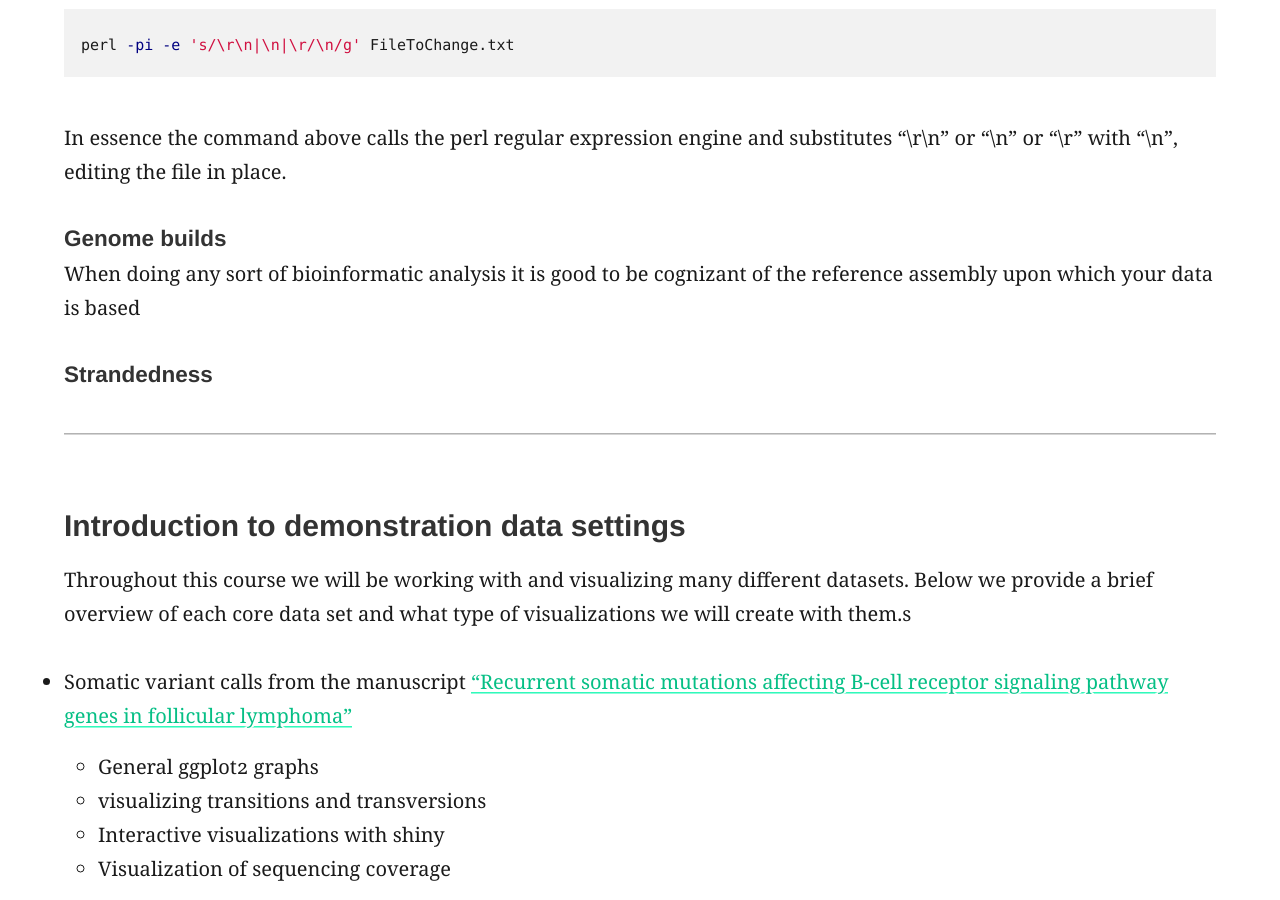
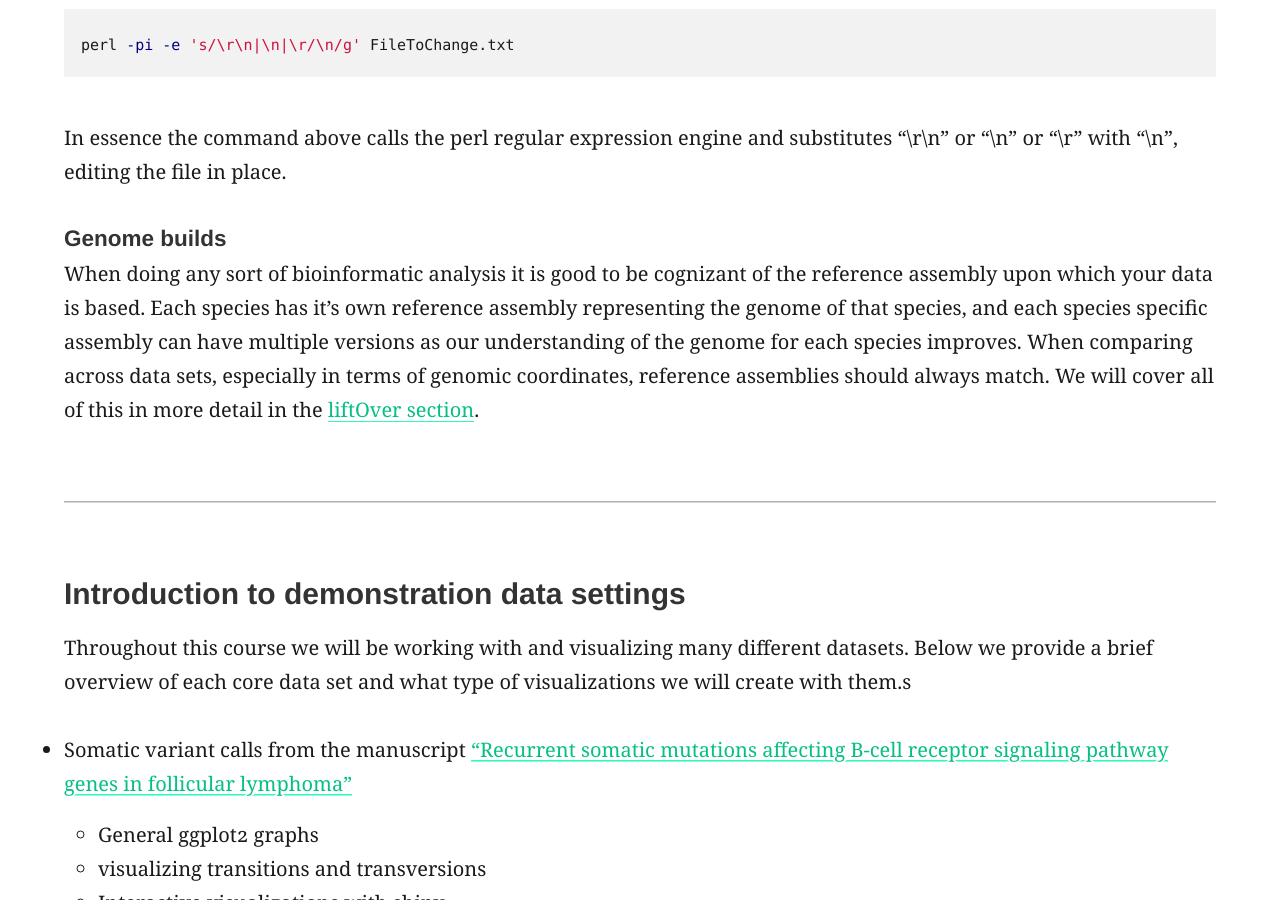
Before and after one commit to griffithlab/genviz.org, a Jekyll site: the page built from _posts/0001-02-01-Review_of_Central_Concepts.md, in a window 1280 px wide and 900 px high, scrolled down 6192 px. Built offline with Jekyll 4.4.1, drawn with Linux system fonts in a browser that asks for light colours; nearby versions of some CDN libraries.

Commit message:
filled in details on reference assemblies

```diff
--- a/_posts/0001-02-01-Review_of_Central_Concepts.md
+++ b/_posts/0001-02-01-Review_of_Central_Concepts.md
@@ -105,9 +105,7 @@ perl -pi -e 's/\r\n|\n|\r/\n/g' FileToChange.txt
 In essence the command above calls the perl regular expression engine and substitutes "\r\n" or "\n" or "\r" with "\n", editing the file in place.
 
 ##### Genome builds
-When doing any sort of bioinformatic analysis it is good to be cognizant of the reference assembly upon which your data is based
-
-##### Strandedness
+When doing any sort of bioinformatic analysis it is good to be cognizant of the reference assembly upon which your data is based. Each species has it's own reference assembly representing the genome of that species, and each species specific assembly can have multiple versions as our understanding of the genome for each species improves. When comparing across data sets, especially in terms of genomic coordinates, reference assemblies should always match. We will cover all of this in more detail in the [liftOver section](http://genviz.org/module%201/0001/06/02/liftoverTools/).
 
 ***
 
```
